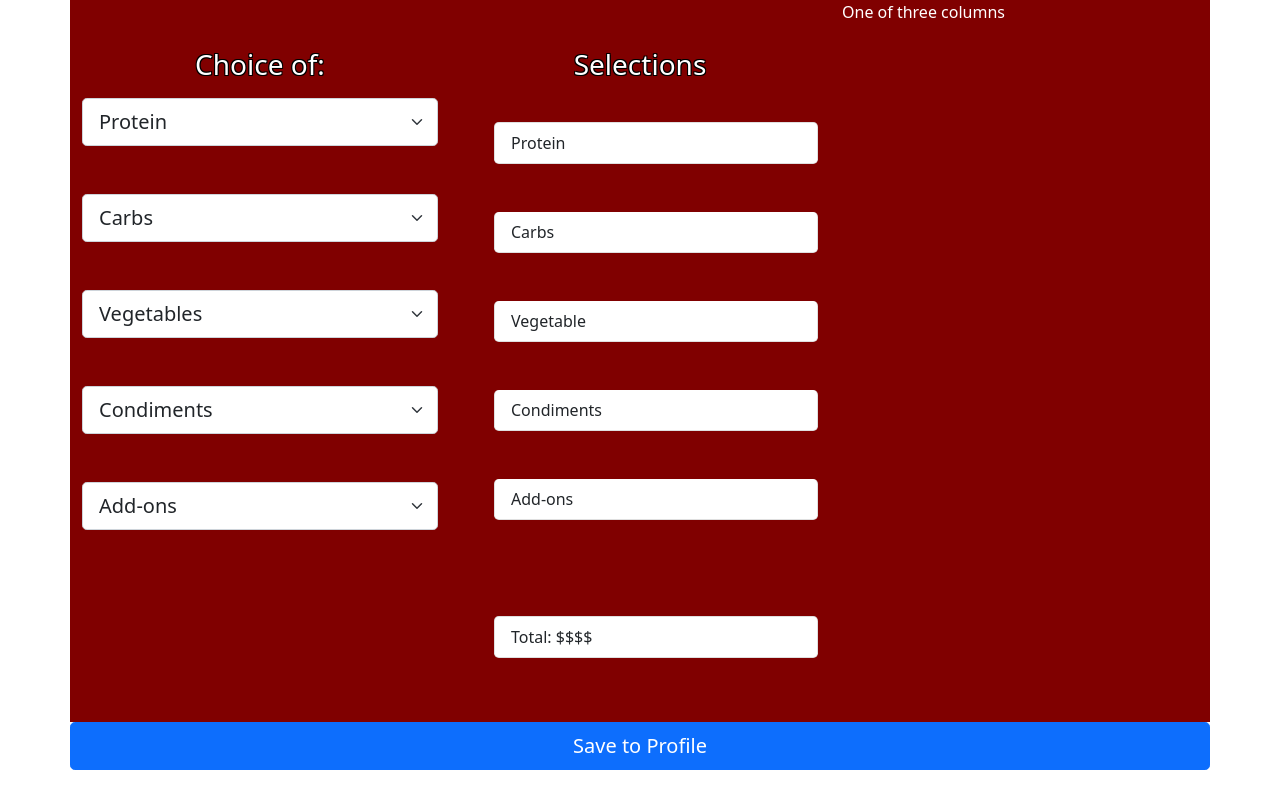
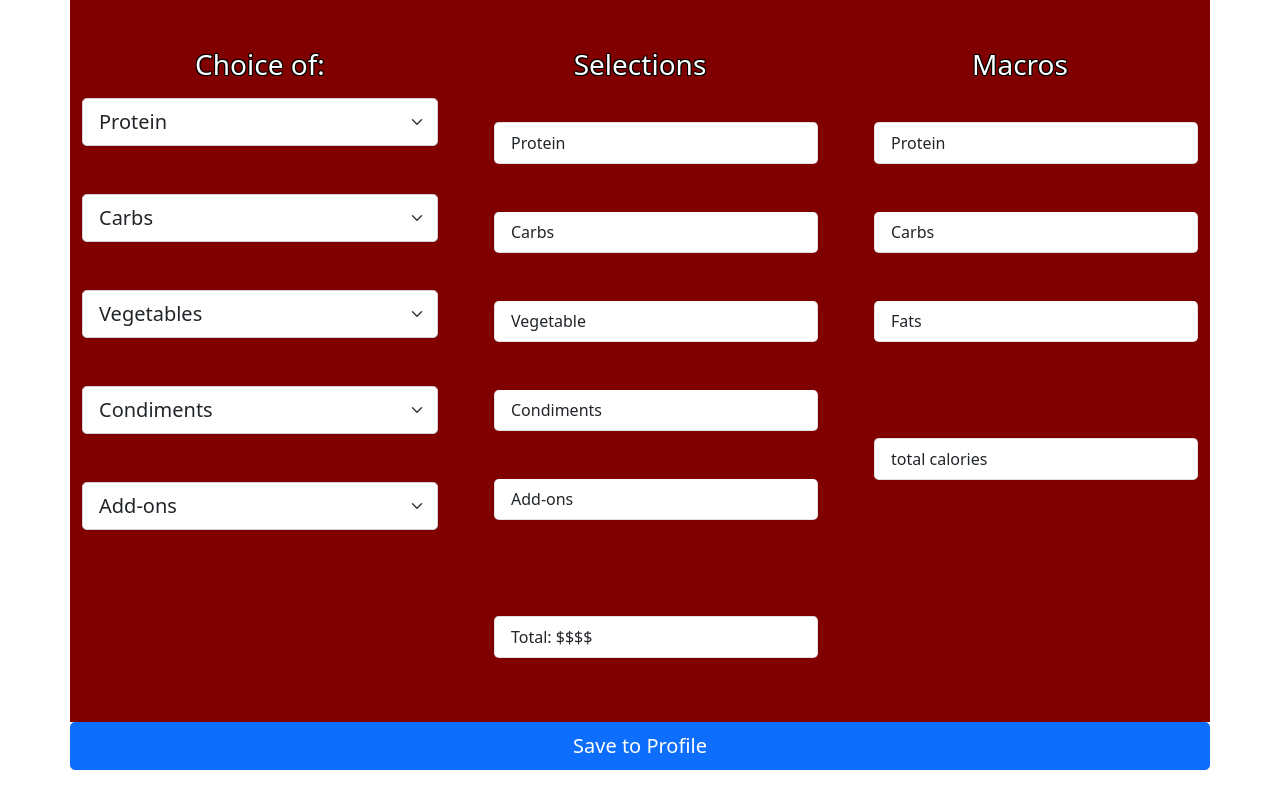
Before and after one commit to rchakravarth/326-final-teamphi, a plain HTML site: page meal_builder.html in a window 1280 px wide. Drawn offline with nearby package versions, Linux system fonts and the light colour scheme.

Commit message:
Added fields for protein,carbs,fats and total calories

```diff
--- a/meal_builder.html
+++ b/meal_builder.html
@@ -41,8 +41,16 @@
               <li class="list-group-item rounded-3" id="total">Total: $$$$</li>
             </ul>
           </div>
-          <div class="col-sm">
-            One of three columns
+          <div class="col-sm py-5 h-1000">
+            <h3 class ="text-center outlinedtext mb-3">Macros</h3>
+            <ul class= "list-group-lg" style="list-style-type:none;">
+              <br>
+              <li class="list-group-item rounded-3 mb-5" id="total_protein">Protein</li>
+              <li class="list-group-item rounded-3 mb-5" id="total_carb">Carbs</li>
+              <li class="list-group-item rounded-3 mb-5" id="total_fat">Fats</li>
+              <br> <br>
+              <li class="list-group-item rounded-3" id="total_calories">total calories</li>
+            </ul>
           </div>
           <button class="btn btn-primary btn-lg btn-block" type="submit" id="save">Save to Profile</button>
         </div>
```
